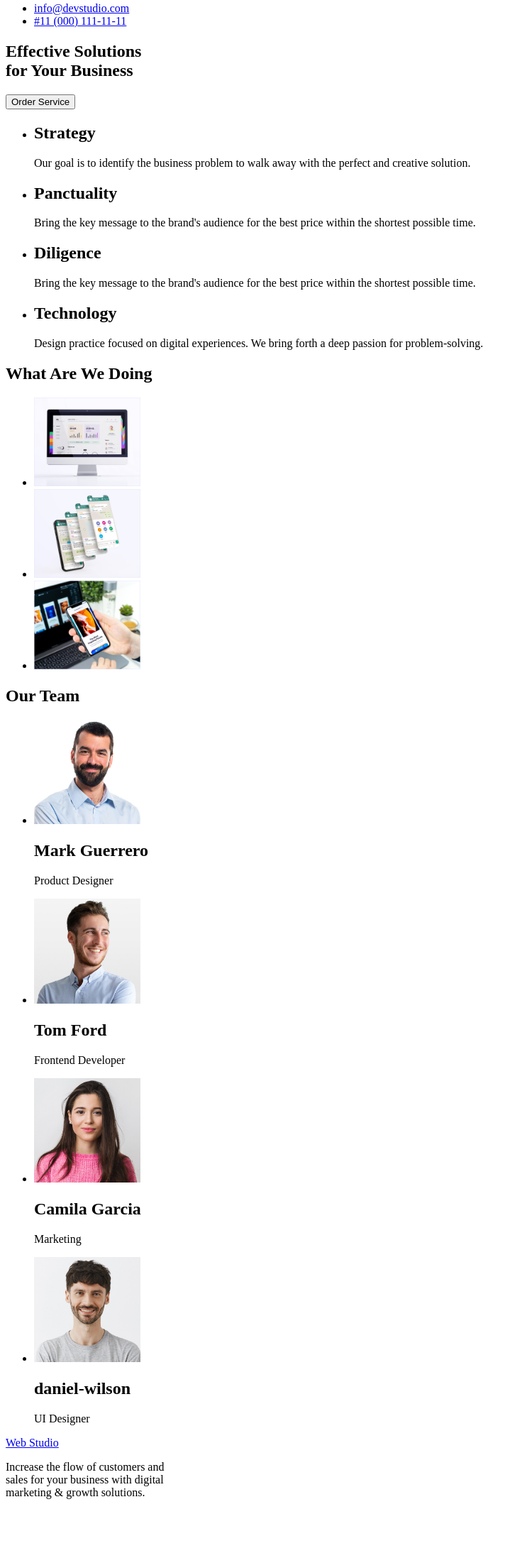
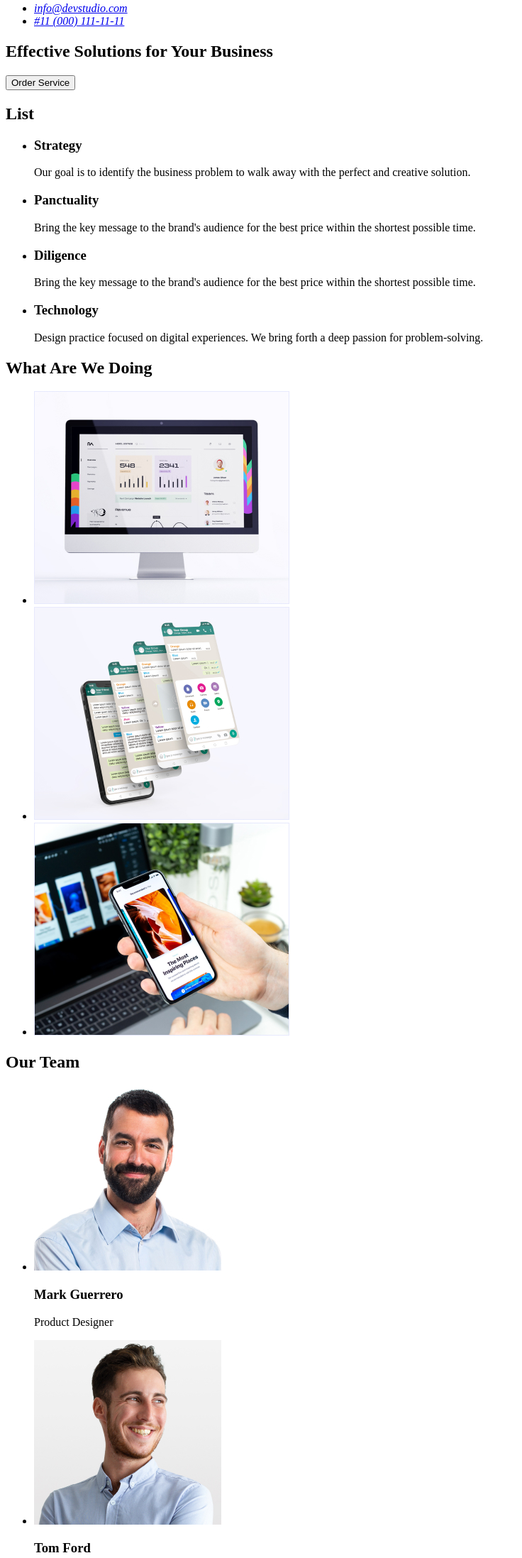
Before and after one commit to emersoneyu/goit-markup-hw-01, a plain HTML site: page index.html in a window 1280 px wide. Shown: the part 109-2304 px from the top of the page at 71% size, without its empty margins (0-736 px from the left). Before the commit the page ends 2237 px from the top, so only its background shows below. Drawn offline with Linux system fonts and the light colour scheme.

Commit message:
Major Update
Major Update

```diff
--- a/index.html
+++ b/index.html
@@ -6,78 +6,81 @@
 </head>
 <body>
     <header>
-        <a href="./index.html">Web Studio</a>
         <nav>
+            <a href="./index.html">Web Studio</a>
             <ul>
                 <li><a href="./index.html">Studio</a></li>
                 <li><a href="./index.html">Portfolio</a></li>
                 <li><a href="./index.html">Contacts</a></li>
             </ul>
         </nav>
+        <address>
         <ul>
             <li><a href="./index.html">info@devstudio.com</a></li>
             <li><a href="./index.html">#11 (000) 111-11-11</a></li>
         </ul>
+        </address>
     </header>
 
     <main>
 
         <section>
-            <h1>Effective Solutions <br> for Your Business</h1>
+            <h1>Effective Solutions for Your Business</h1>
             <button type="button">Order Service</button>
         </section>
 
         <section>
+            <h2>List</h2>
             <ul>
-            <li><h2>Strategy</h2>
+            <li><h3>Strategy</h3>
                 <p>Our goal is to identify the business problem to walk away with the perfect and creative solution.</p>
             </li>
 
-            <li><h2>Panctuality</h2>
+            <li><h3>Panctuality</h3>
                 <p>Bring the key message to the brand's audience for the best price within the shortest possible time.</p>
             </li>
 
-            <li><h2>Diligence</h2>
+            <li><h3>Diligence</h3>
                 <p>Bring the key message to the brand's audience for the best price within the shortest possible time.</p>
             </li>
 
-            <li><h2>Technology</h2>
+            <li><h3>Technology</h3>
                 <p>Design practice focused on digital experiences. We bring forth a deep passion for problem-solving.</p>
             </li>
             </ul>
         </section>
 
         <section>
-            <h1>What Are We Doing</h1>
+            <h2>What Are We Doing</h2>
             <ul>
-                <li><img src="./images/desktop-image.jpg" alt="image of a desktop" width="150"></li>
-                <li><img src="./images/mobile-apps-image.jpg" alt="image of a mobile application" width="150"></li>
-                <li><img src="./images/mobile-image.jpg" alt="image of a mobile phone" width="150"></li>
+                <li><img src="./images/desktop-image.jpg" alt="image of a desktop" width="360"></li>
+                <li><img src="./images/mobile-apps-image.jpg" alt="image of a mobile application" width="360"></li>
+                <li><img src="./images/mobile-image.jpg" alt="image of a mobile phone" width="360"></li>
             </ul>
         </section>
 
         <section>
-            <h1>Our Team</h1>
+            <h2>Our Team</h2>
             <ul>
                 <li>
-                    <img src="./images/mark-guerrero.jpg" alt="image of mark guerrero" width="150">
-                    <h2>Mark Guerrero</h2>
+                    <img src="./images/mark-guerrero.jpg" alt="image of mark guerrero" width="264">
+                    <h3>Mark Guerrero</h3>
                     <p>Product Designer</p>
 
                 </li>
                 <li>
-                    <img src="./images/tom-ford.jpg" alt="image of tom ford" width="150">
-                    <h2>Tom Ford</h2>
+                    <img src="./images/tom-ford.jpg" alt="image of tom ford" width="264">
+                    <h3>Tom Ford</h3>
                     <p>Frontend Developer</p>
                 </li>
                 <li>
-                    <img src="./images/camila-garcia.jpg" alt="image of camila garcia" width="150">
-                    <h2>Camila Garcia</h2>
+                    <img src="./images/camila-garcia.jpg" alt="image of camila garcia" width="264">
+                    <h3>Camila Garcia</h3>
                     <p>Marketing</p>
                 </li>
                 <li>
-                    <img src="./images/daniel-wilson.jpg" alt="image of daniel wilson" width="150">
-                    <h2>daniel-wilson</h2>
+                    <img src="./images/daniel-wilson.jpg" alt="image of daniel wilson" width="264">
+                    <h3>daniel-wilson</h3>
                     <p>UI Designer</p>
                 </li>
             </ul>
@@ -86,7 +89,7 @@
 
     <footer>
         <a href="./index.html">Web Studio</a>
-        <p>Increase the flow of customers and <br>sales for your business with digital <br>marketing & growth solutions.</p>
+        <p>Increase the flow of customers and sales for your business with digital marketing & growth solutions.</p>
     </footer>
 </body>
 </html>
```
